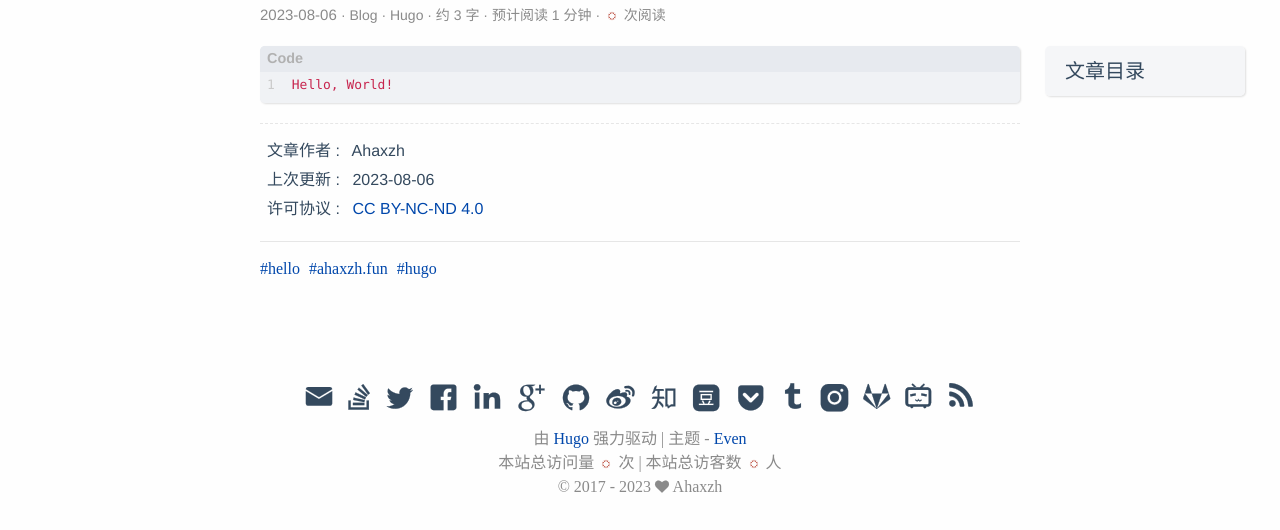
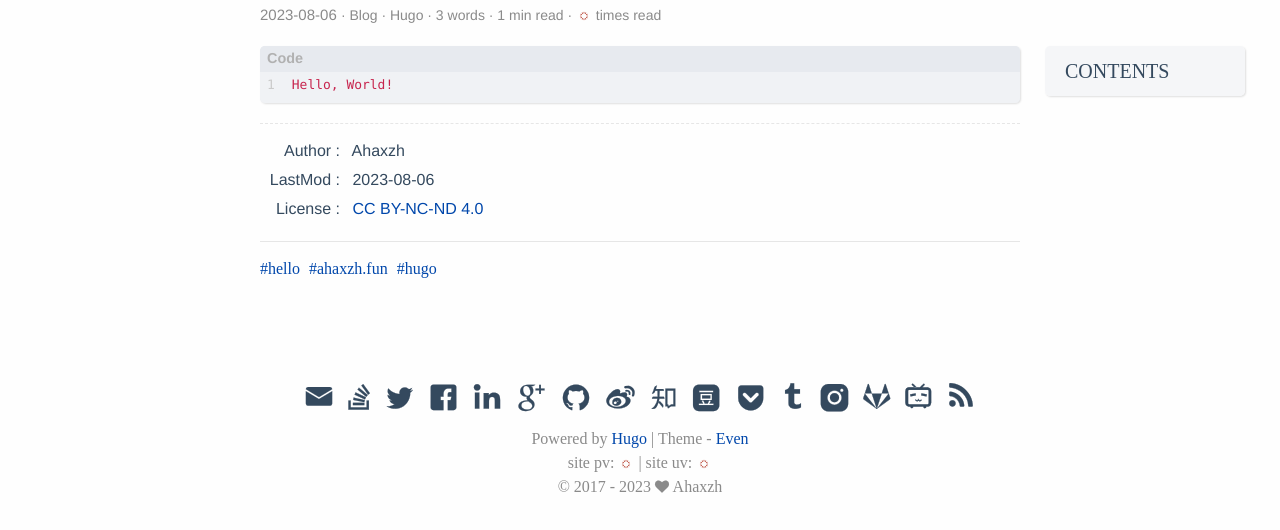
Before and after one commit to Ahaxzh/Ahaxzh.github.io, a plain HTML site: page post/hello/index.html in a window 1280 px wide. Shown: the part 176-706 px from the top of the page. Drawn offline with nearby package versions, Linux system fonts and the light colour scheme; some packages are replaced by stand-ins of ours; a script that the page names is missing.

Commit message:
rebuilding site Sun Aug  6 01:33:14 CST 2023

```diff
--- a/post/hello/index.html
+++ b/post/hello/index.html
@@ -1,5 +1,5 @@
 <!DOCTYPE html>
-<html lang="zh-cn">
+<html lang="en">
 <head>
   <meta charset="utf-8">
   <meta http-equiv="X-UA-Compatible" content="IE=edge,chrome=1">
@@ -126,14 +126,14 @@
             <a href="/categories/Blog/"> Blog </a>
             <a href="/categories/Hugo/"> Hugo </a>
             </div>
-          <span class="more-meta"> 约 3 字 </span>
-          <span class="more-meta"> 预计阅读 1 分钟 </span>
-        <span id="busuanzi_container_page_pv" class="more-meta"> <span id="busuanzi_value_page_pv"><img src="/img/spinner.svg" alt="spinner.svg"/></span> 次阅读 </span>
+          <span class="more-meta"> 3 words </span>
+          <span class="more-meta"> 1 min read </span>
+        <span id="busuanzi_container_page_pv" class="more-meta"> <span id="busuanzi_value_page_pv"><img src="/img/spinner.svg" alt="spinner.svg"/></span> times read </span>
       </div>
     </header>
 
     <div class="post-toc" id="post-toc">
-  <h2 class="post-toc-title">文章目录</h2>
+  <h2 class="post-toc-title">Contents</h2>
   <div class="post-toc-content always-active">
     <nav id="TableOfContents"></nav>
   </div>
@@ -152,11 +152,11 @@
 
     <div class="post-copyright">
   <p class="copyright-item">
-    <span class="item-title">文章作者</span>
+    <span class="item-title">Author</span>
     <span class="item-content">Ahaxzh</span>
   </p>
   <p class="copyright-item">
-    <span class="item-title">上次更新</span>
+    <span class="item-title">LastMod</span>
     <span class="item-content">
         2023-08-06
 
@@ -164,7 +164,7 @@
   </p>
 
   <p class="copyright-item">
-    <span class="item-title">许可协议</span>
+    <span class="item-title">License</span>
     <span class="item-content"><a rel="license noopener" href="https://creativecommons.org/licenses/by-nc-nd/4.0/" target="_blank">CC BY-NC-ND 4.0</a></span>
   </p>
 </div>
@@ -225,18 +225,18 @@
 
 <div class="copyright">
   <span class="power-by">
-    由 <a class="hexo-link" href="https://gohugo.io">Hugo</a> 强力驱动
+    Powered by <a class="hexo-link" href="https://gohugo.io">Hugo</a>
   </span>
   <span class="division">|</span>
   <span class="theme-info">
-    主题 -
+    Theme -
     <a class="theme-link" href="https://github.com/olOwOlo/hugo-theme-even">Even</a>
   </span>
 
   <div class="busuanzi-footer">
-    <span id="busuanzi_container_site_pv"> 本站总访问量 <span id="busuanzi_value_site_pv"><img src="/img/spinner.svg" alt="spinner.svg"/></span> 次 </span>
+    <span id="busuanzi_container_site_pv"> site pv: <span id="busuanzi_value_site_pv"><img src="/img/spinner.svg" alt="spinner.svg"/></span> </span>
       <span class="division">|</span>
-    <span id="busuanzi_container_site_uv"> 本站总访客数 <span id="busuanzi_value_site_uv"><img src="/img/spinner.svg" alt="spinner.svg"/></span> 人 </span>
+    <span id="busuanzi_container_site_uv"> site uv: <span id="busuanzi_value_site_uv"><img src="/img/spinner.svg" alt="spinner.svg"/></span> </span>
   </div>
 
   <span class="copyright-year">
```
Also changed, not shown: 404.html (+5 -5 lines), about/index.html (+5 -5 lines), categories/Blog/index.html (+5 -5 lines), categories/Hugo/index.html (+5 -5 lines), categories/index.html (+7 -7 lines), index.html (+8 -8 lines), post/index.html (+7 -7 lines), tags/ahaxzh.fun/index.html (+5 -5 lines), tags/hello/index.html (+5 -5 lines), tags/hugo/index.html (+5 -5 lines), tags/index.html (+7 -7 lines).
